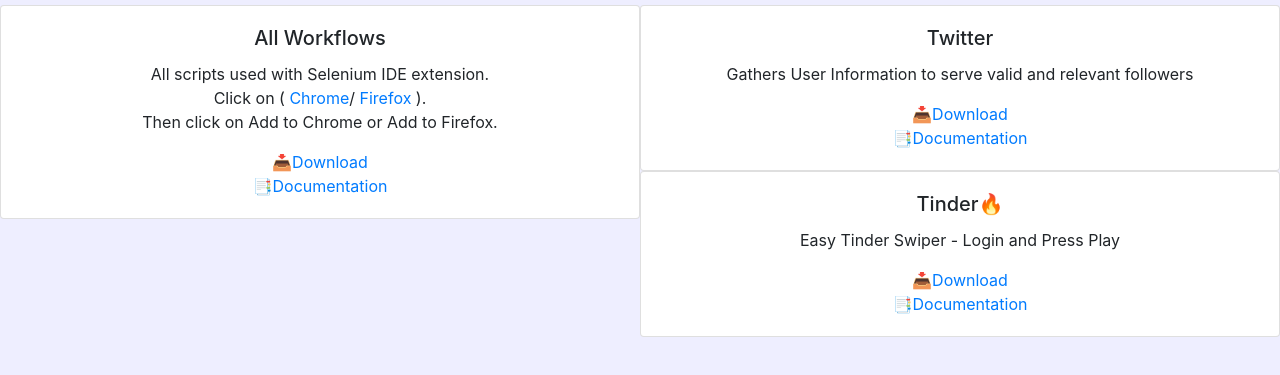
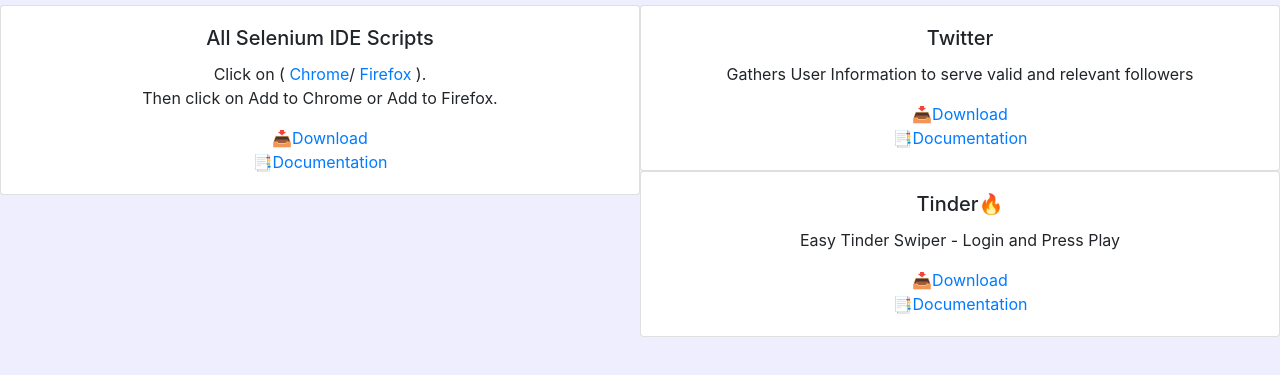
Before and after one commit to CharlesCreativeContent/twitterBot, a website: page public/home/index.html in a window 1280 px wide. Shown: the part 51-426 px from the top of the page. Drawn offline with nearby package versions, Linux system fonts and the light colour scheme; no server answers; files whose address does not match are found by name.

Commit message:
Update index.html

```diff
--- a/public/home/index.html
+++ b/public/home/index.html
@@ -16,8 +16,8 @@
       <h1>Bot Basquiat🤖</h1>
     <div class="card" >
   <div class="card-body">
-    <h5 class="card-title">All Workflows</h5>
-    <p class="card-text">All scripts used with Selenium IDE extension.<br>Click on (
+    <h5 class="card-title">All Selenium IDE Scripts</h5>
+    <p class="card-text">Click on (
       <a target="_blank" href="https://chrome.google.com/webstore/detail/selenium-ide/mooikfkahbdckldjjndioackbalphokd?hl=en">Chrome</a>/
       <a target="_blank" href="https://addons.mozilla.org/en-US/firefox/addon/selenium-ide/">Firefox</a>
       ).<br>Then click on Add to Chrome or Add to Firefox.
@@ -46,8 +46,6 @@
     <a target="_blank" href="/gettingStarted" class="card-link">📑Documentation</a>
   </div>
 </div>
-      <br/>
-      <br/>
 
 
     <!-- BoostStap Needs These -->
```
